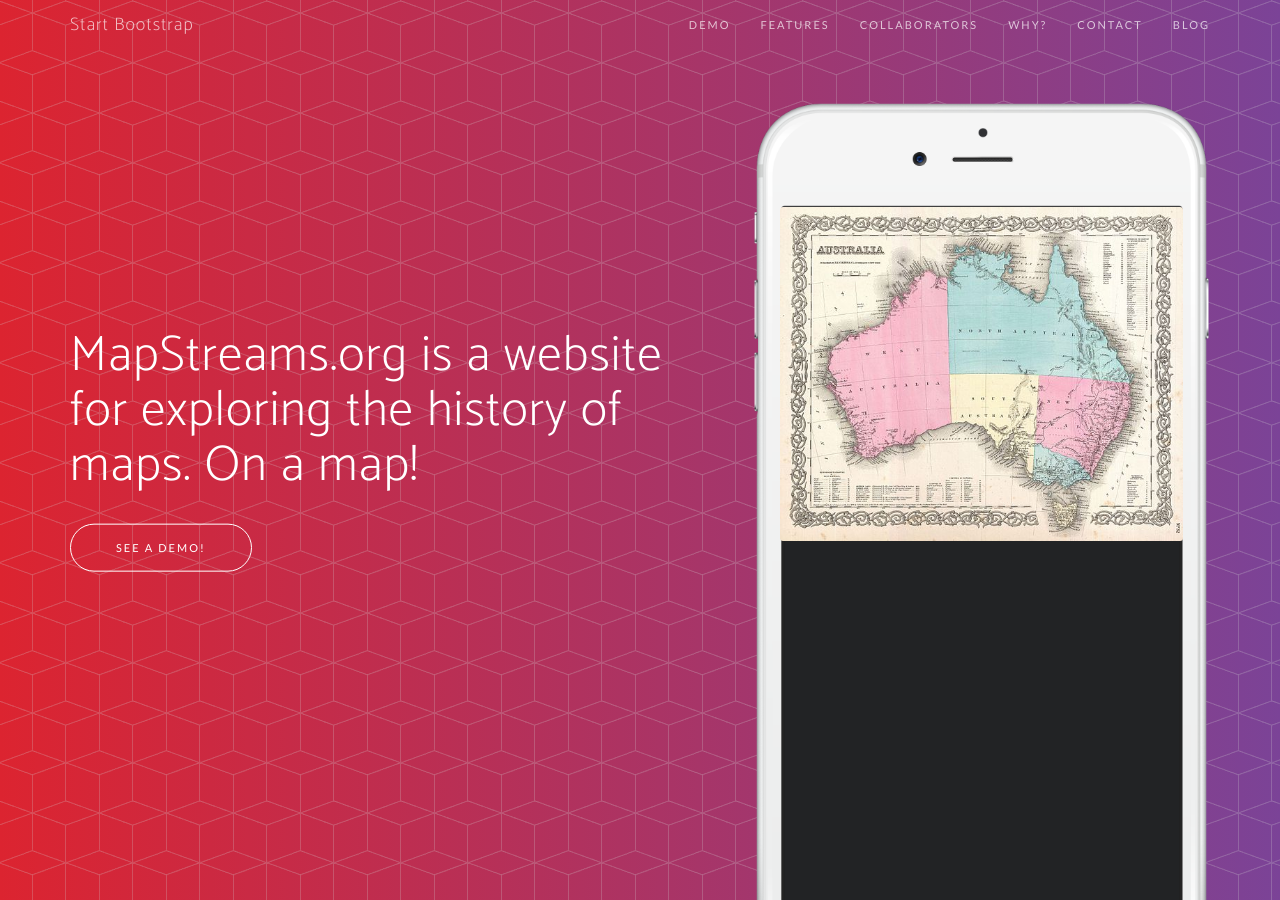
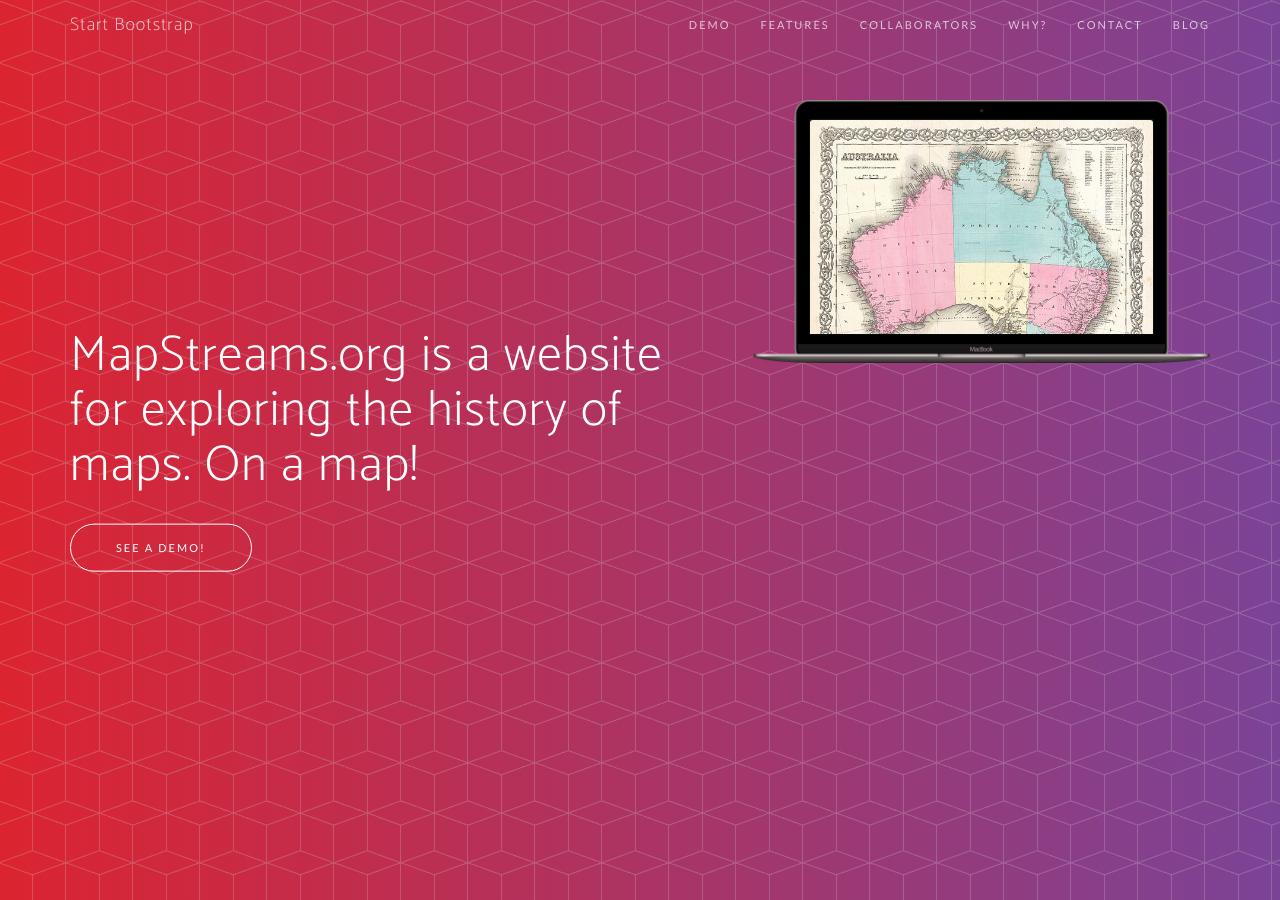
Before and after one commit to MapStreams/mapstreams.github.io, a Jekyll site: the page built from index.html, in a window 1280 px wide and 900 px high. Built offline with Jekyll 4.4.1, drawn with Linux system fonts in a browser that asks for light colours; nearby versions of some CDN libraries; some web fonts are replaced; the list of posts is cut into pages by our own code.

Commit message:
Changed header device to macbook

```diff
--- a/_includes/header.html
+++ b/_includes/header.html
@@ -11,7 +11,7 @@
             </div>
             <div class="col-sm-5">
                 <div class="device-container">
-                    <div class="device-mockup iphone6_plus portrait white">
+                    <div class="device-mockup macbook_2015 grey">
                         <div class="device">
                             <div class="screen">
                                 <!-- Demo image for screen mockup, you can put an image here, some HTML, an animation, video, or anything else! -->
```
